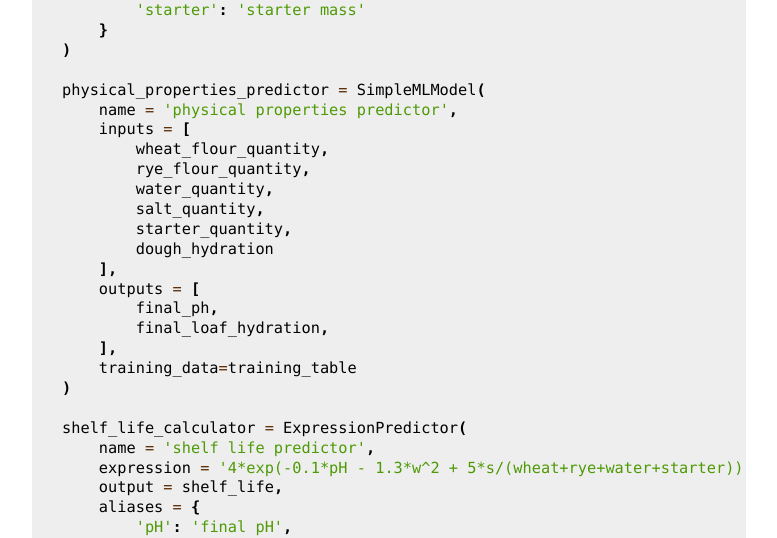
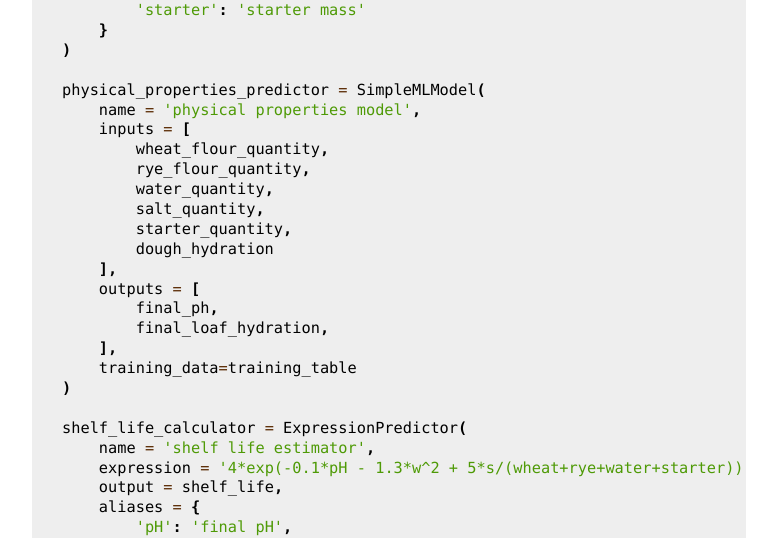
Before and after one commit to CitrineInformatics/citrine-python, a Sphinx documentation site: the page built from docs/source/workflows/predictors.rst, in a window 1280 px wide and 900 px high, scrolled down 9415 px. Shown: the part 159-697 px from the top of the window, without its empty margins (376-1153 px from the left). Built offline with Sphinx 7.4.7, drawn with Linux system fonts in a browser that asks for light colours.

Commit message:
Implement suggestions from code review.

```diff
--- a/docs/source/workflows/predictors.rst
+++ b/docs/source/workflows/predictors.rst
@@ -448,7 +448,7 @@ This pattern is also extremely useful for performing optimization over complex o
     )
 
     physical_properties_predictor = SimpleMLModel(
-        name = 'physical properties predictor',
+        name = 'physical properties model',
         inputs = [
             wheat_flour_quantity,
             rye_flour_quantity,
@@ -465,7 +465,7 @@ This pattern is also extremely useful for performing optimization over complex o
     )
 
     shelf_life_calculator = ExpressionPredictor(
-        name = 'shelf life predictor',
+        name = 'shelf life estimator',
         expression = '4*exp(-0.1*pH - 1.3*w^2 + 5*s/(wheat+rye+water+starter))',
         output = shelf_life,
         aliases = {
```
